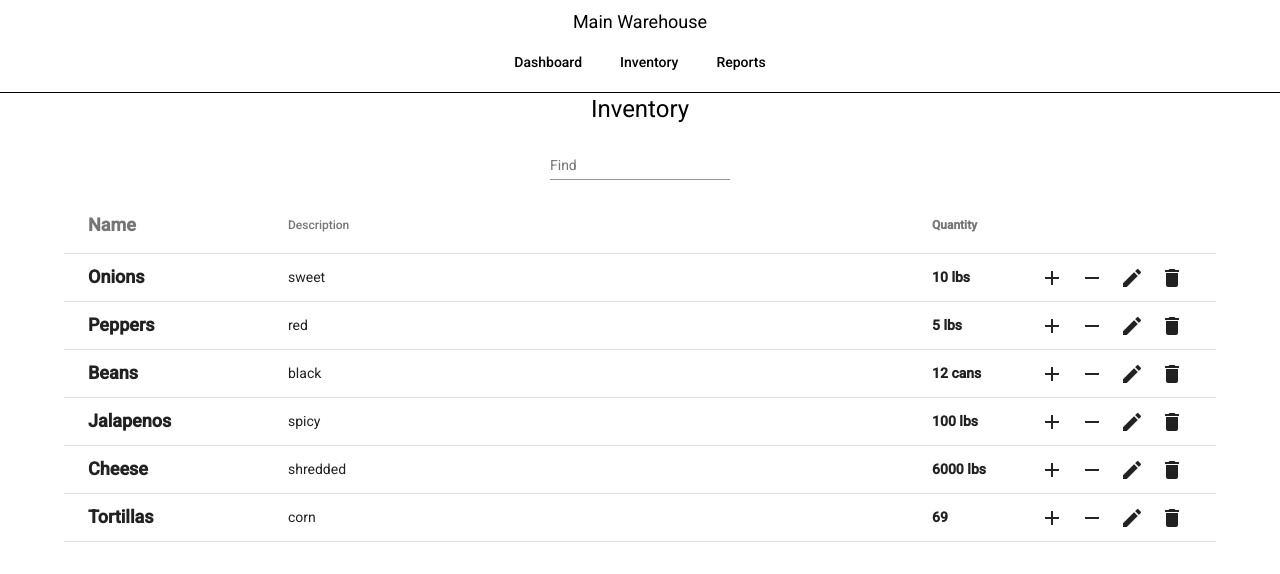
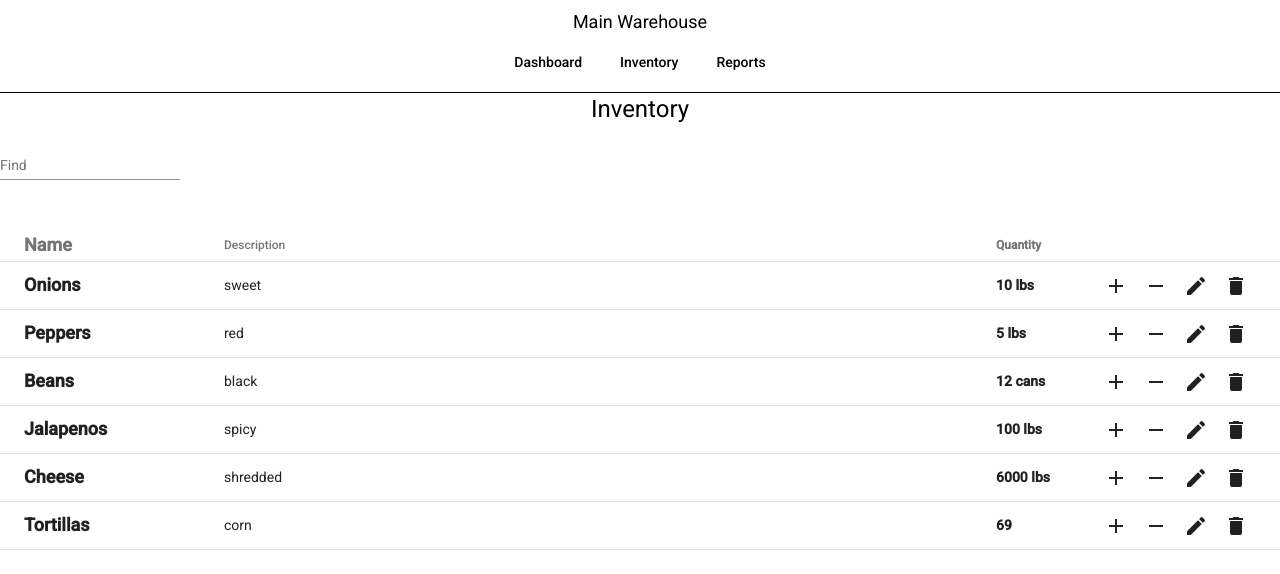
Before and after one commit to ungerecht/warehouse-inventory, an Angular app: page /inventory in a window 1280 px wide. Shown: the top 574 px of the page. Built offline with nearby package versions, Linux system fonts and the light colour scheme.

Commit message:
update inventory styles

```diff
--- a/src/app/inventory/inventory.component.css
+++ b/src/app/inventory/inventory.component.css
@@ -2,15 +2,37 @@
   text-align: center;
 }
 
+.container {
+  width: 90%;
+  margin: 0 auto;
+}
+
 .tools {
   display: flex;
-  justify-content: center;
+  justify-content: space-between;
+}
+
+.tools-buttons {
+  display: flex;
+  align-items: center;
+  gap: 6px;
+}
+
+.tools-button {
+  padding: 0 8px;
 }
 
 table {
-  width: 90%;
-  margin-left: auto;
-  margin-right: auto;
+  width: 100%;
+  margin: 32px auto;
+}
+
+::ng-deep .mat-form-field-wrapper {
+  padding: 0;
+}
+
+.mat-header-row {
+  height: 32px;
 }
 
 .mat-row:hover {
```
